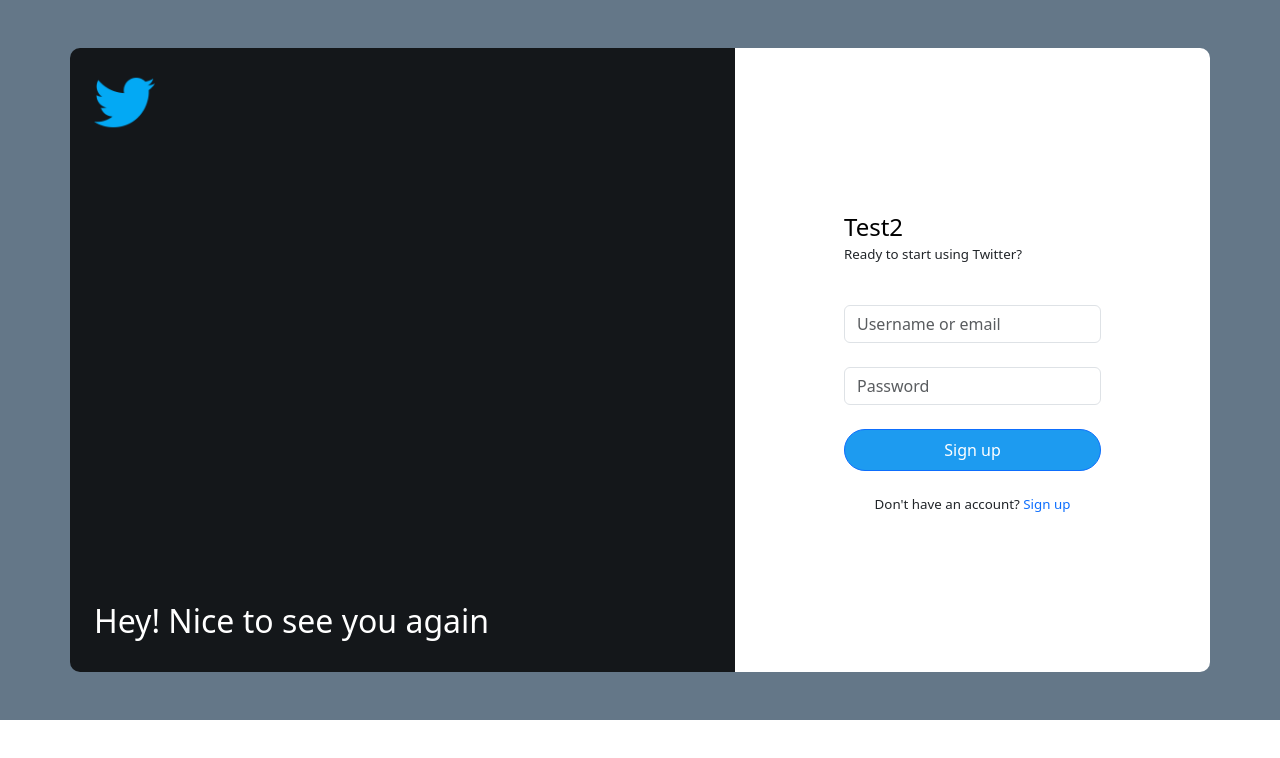
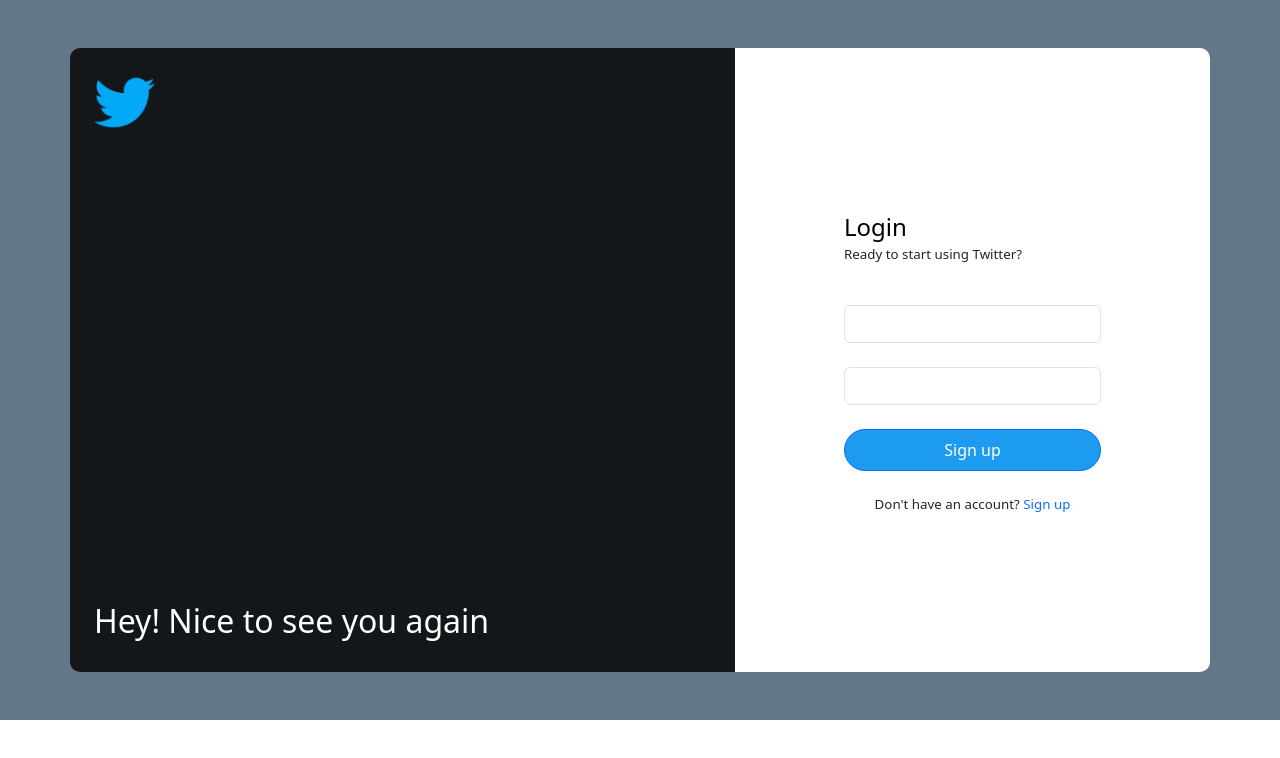
Before and after one commit to lautato15/React_Twitter, a React (Vite) app: page /login in a window 1280 px wide. Shown: the top 758 px of the page. Built offline with nearby package versions, Linux system fonts and the light colour scheme.

Commit message:
error page echo

```diff
--- a/src/App.jsx
+++ b/src/App.jsx
@@ -7,6 +7,7 @@ import Profile from "./components/Profile";
 import SignUp from "./components/SignUp";
 import Followings from "./components/Followings";
 import Followers from "./components/followers";
+import Error404 from "./components/error404";
 function App() {
   return (
     <>
@@ -17,6 +18,7 @@ function App() {
         <Route path="/profile" element={<Profile />} />
         <Route path="/followers" element={<Followers />} />
         <Route path="/followings" element={<Followings />} />
+        <Route path="/error404/:msgerror" element={<Error404 />} />
       </Routes>
     </>
   );
--- a/src/components/Error404.jsx
+++ b/src/components/Error404.jsx
@@ -1,15 +1,24 @@
 import { useEffect, useState } from "react";
-function Error404(props) {
+import { useParams } from "react-router-dom/dist";
+function Error404() {
+  const params = useParams();
   const [name, setName] = useState(null);
   return (
-    <div class="container">
-      <h1 class="my-4">Error 404</h1>
-      <p class="mb-4">
-        Lo sentimos, la página a la que se está intentando acceder no existe.
-      </p>
-      <a href="/" class="btn btn-primary">
-        Ir a página de inicio
-      </a>
+    <div className="container">
+      <h1 className="my-4">Error 404</h1>
+      {params.msgerror === "Credenciales incorrectas" ? (
+        <h4>Credenciales Incorrectas</h4>
+      ) : (
+        <>
+          <h4 className="mb-4">
+            Lo sentimos, la página a la que se está intentando acceder no
+            existe.
+          </h4>
+          <a href="/" className="btn btn-primary">
+            Ir a página de inicio
+          </a>
+        </>
+      )}
     </div>
   );
 }
--- a/src/components/Home.jsx
+++ b/src/components/Home.jsx
@@ -9,9 +9,9 @@ function Home() {
   const navigate = useNavigate();
   const user = useSelector((state) => state.user);
 
-  // useEffect(() => {
-  //   if (!user) return navigate("/login");
-  // }, []);
+  useEffect(() => {
+    if (!user) return navigate("/login");
+  }, []);
 
   return (
     <div className="bodyHome">
--- a/src/components/Login.jsx
+++ b/src/components/Login.jsx
@@ -17,17 +17,18 @@ function Login() {
       method: "POST",
       data: { password, username },
     });
-    //console.log(response.data.token);
+    console.log(response.data.error);
     if (response.data.token) {
       dispatch(login(response.data));
       navigate("/");
-    } else {
-      navigate("/errorPage?msg=Error en login");
+    } else if (response.data.error) {
+      navigate(`/error404/${response.data.error}`);
     }
   };
 
   return (
     <div className="body-login-sign">
+      {/* FLASH */}
       {/* <% if (messages.error) { %>
       <div className="alert alert-danger"><%= messages.error %></div>
       <% } %> */}
@@ -46,27 +47,29 @@ function Login() {
 
           <div className="col-sm-12 col-md-8 col-lg-5 text-start sign-div borderRoundedCol my-5 p-3 justify-content-center align-items-center">
             <div className="m-5">
-              <div m-0>
-                <h4 className="mb-1 mt-4 sign-up-login-title">Test2</h4>
+              <div className="m-0">
+                <h4 className="mb-1 mt-4 sign-up-login-title">Login</h4>
                 <p className="little-text">Ready to start using Twitter?</p>
-                <form action="/login" method="post">
+                <form action="/login" method="post" onSubmit={handleSubmit}>
                   <div className="nada">
-                    <label for="email" className="form-label"></label>
+                    <label htmlFor="email" className="form-label"></label>
                     <input
                       type="text"
-                      placeholder="Username or email"
+                      name="username"
+                      id="username"
                       className="form-control"
-                      id="email"
-                      name="email"
+                      value={username}
+                      onChange={(e) => setUsername(e.target.value)}
                     />
-                    <label for="firstName" className="form-label"></label>
-                    <label for="password" className="form-label"></label>
+                    <label htmlFor="firstName" className="form-label"></label>
+                    <label htmlFor="password" className="form-label"></label>
                     <input
                       type="password"
-                      placeholder="Password"
+                      name="password"
+                      id="password"
+                      value={password}
                       className="form-control"
-                      id="password"
-                      name="password"
+                      onChange={(e) => setPassword(e.target.value)}
                     />
                   </div>
                   <br />
@@ -88,41 +91,6 @@ function Login() {
         </div>
       </div>
     </div>
-
-    // <div className="mt-4 rounded shadow p-4 container">
-    //   <h1>Login</h1>
-    //   <form action="" onSubmit={handleSubmit}>
-    //     <div className="mb-3">
-    //       <label htmlFor="username" className="form-label">
-    //         Username
-    //       </label>
-    //       <input
-    //         type="text"
-    //         name="username"
-    //         id="username"
-    //         className="form-control"
-    //         value={username}
-    //         onChange={(e) => setUsername(e.target.value)}
-    //       />
-    //     </div>
-    //     <div className="mb-3">
-    //       <label htmlFor="password" className="form-label">
-    //         Password
-    //       </label>
-    //       <input
-    //         type="password"
-    //         name="password"
-    //         id="password"
-    //         value={password}
-    //         className="form-control"
-    //         onChange={(e) => setPassword(e.target.value)}
-    //       />
-    //     </div>
-    //     <button type="submit" className="btn btn-success">
-    //       Entrar
-    //     </button>
-    //   </form>
-    // </div>
   );
 }
 
```
